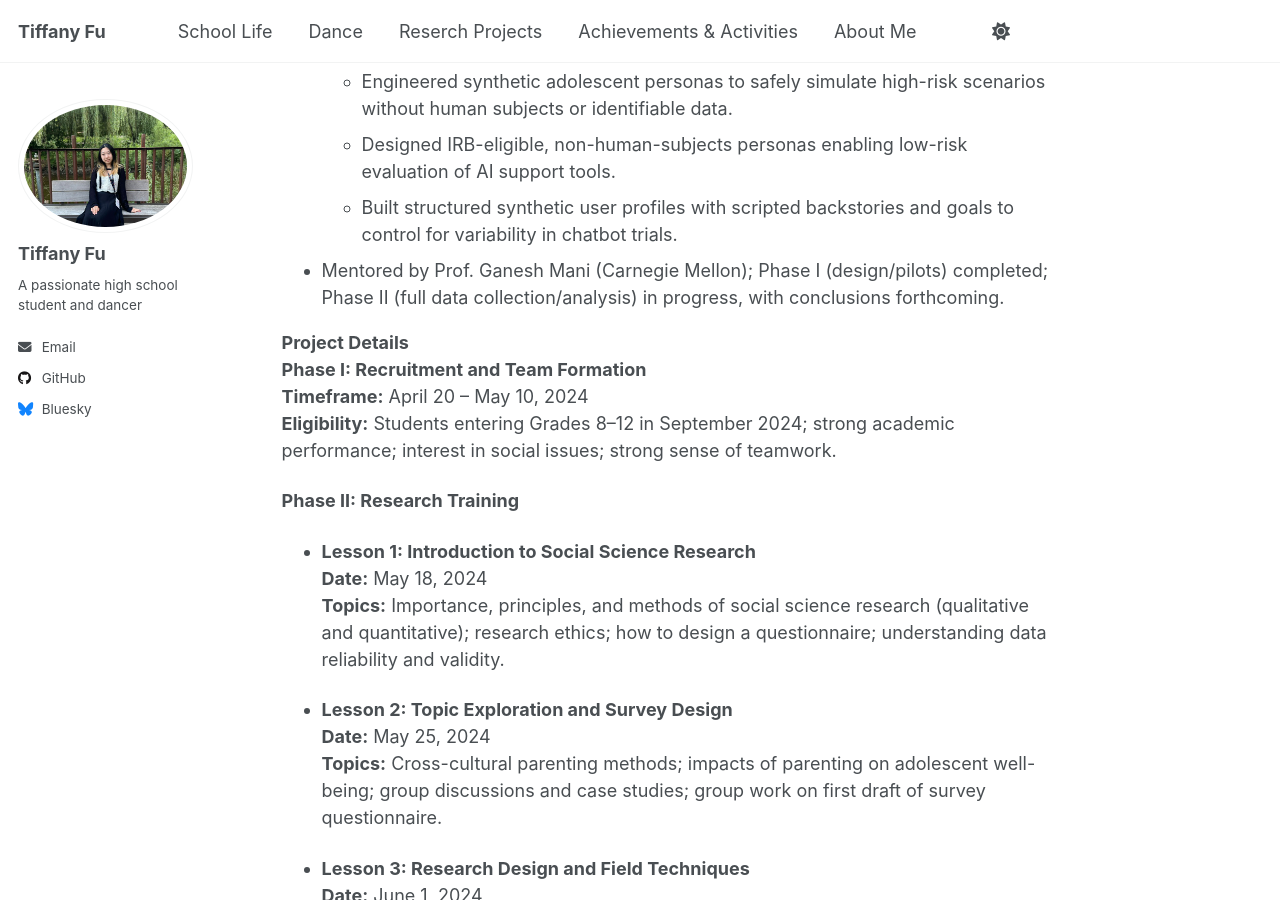
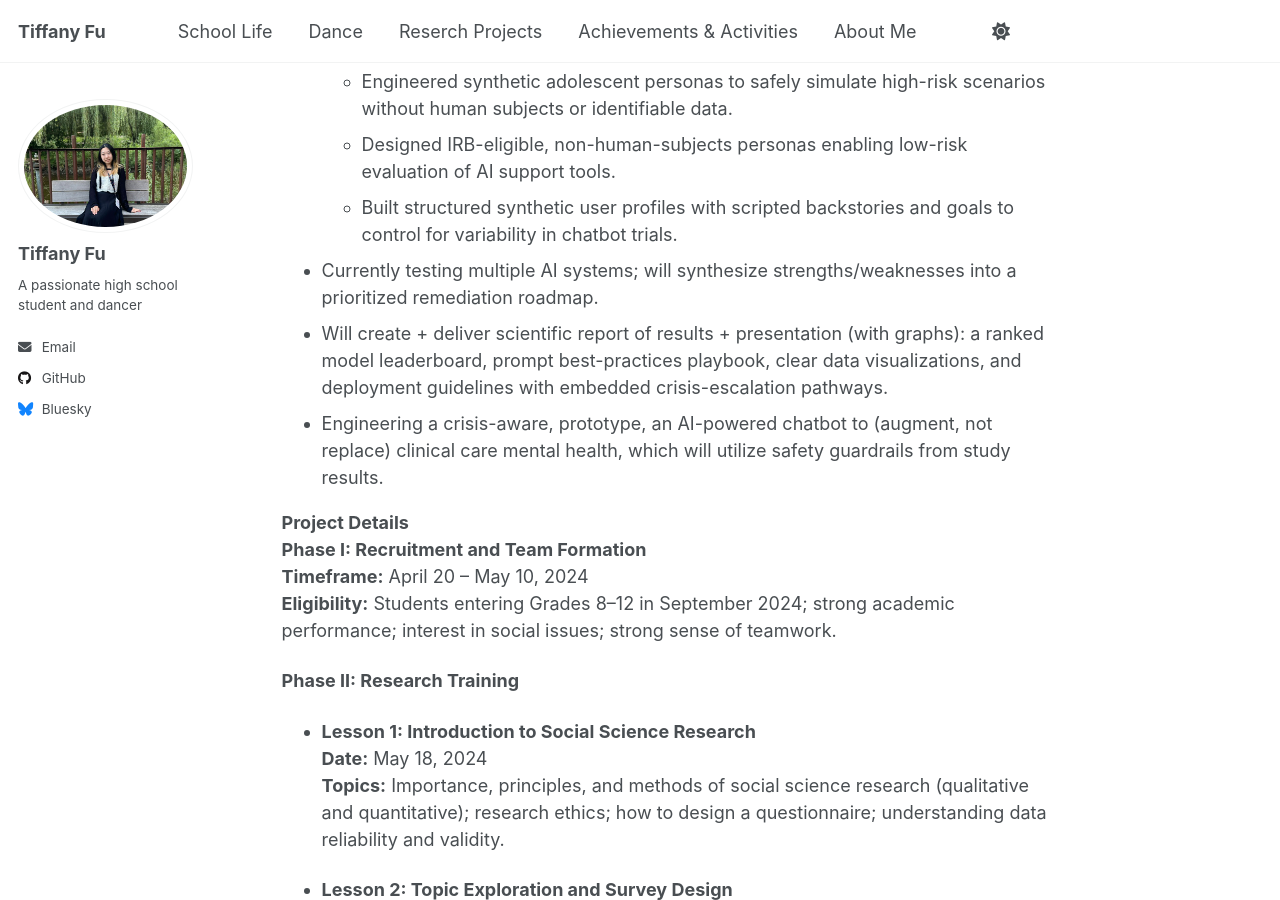
Before and after one commit to TiffanyJTFu/TiffanyFu, a Jekyll site: the page built from _teaching/MentalHealthAIChatbotProject.md, in a window 1280 px wide and 900 px high, scrolled down 1788 px. Built offline with Jekyll 4.4.1, drawn with Linux system fonts in a browser that asks for light colours; a script that is not in the unit is left out.

Commit message:
Revise project scope and testing strategies
Updated project details and added new testing and reporting plans.

```diff
--- a/_teaching/MentalHealthAIChatbotProject.md
+++ b/_teaching/MentalHealthAIChatbotProject.md
@@ -21,8 +21,10 @@ After collecting my data, I will create/analyze a presentation (with data graphs
   * Engineered synthetic adolescent personas to safely simulate high-risk scenarios without human subjects or identifiable data.
   * Designed IRB-eligible, non-human-subjects personas enabling low-risk evaluation of AI support tools.
   * Built structured synthetic user profiles with scripted backstories and goals to control for variability in chatbot trials.
+* Currently testing multiple AI systems; will synthesize strengths/weaknesses into a prioritized remediation roadmap.
+* Will create + deliver scientific report of results + presentation (with graphs): a ranked model leaderboard, prompt best-practices playbook, clear data visualizations, and deployment guidelines with embedded crisis-escalation pathways.
+* Engineering a crisis-aware, prototype, an AI-powered chatbot to (augment, not replace) clinical care mental health, which will utilize safety guardrails from study results.
 
-* Mentored by Prof. Ganesh Mani (Carnegie Mellon); Phase I (design/pilots) completed; Phase II (full data collection/analysis) in progress, with conclusions forthcoming.
 
 **Project Details**
 <br>**Phase I: Recruitment and Team Formation**
```
